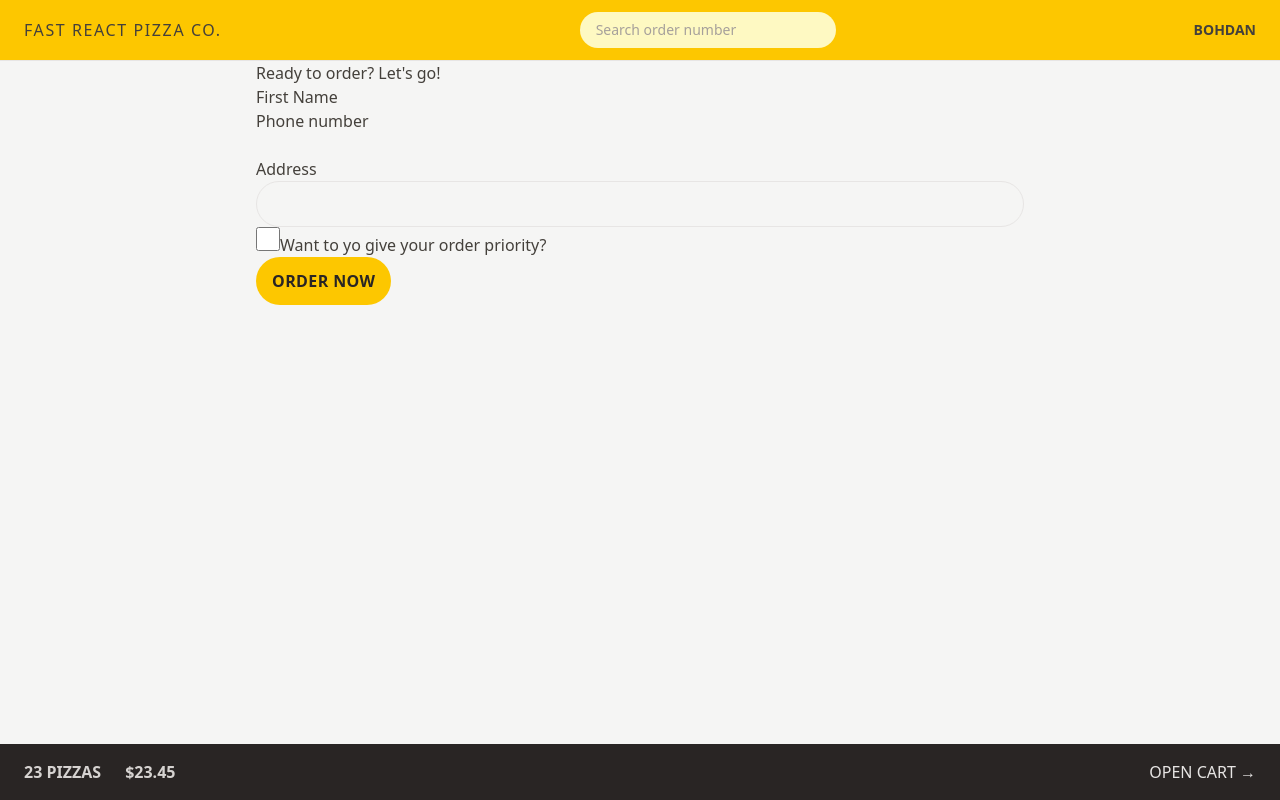
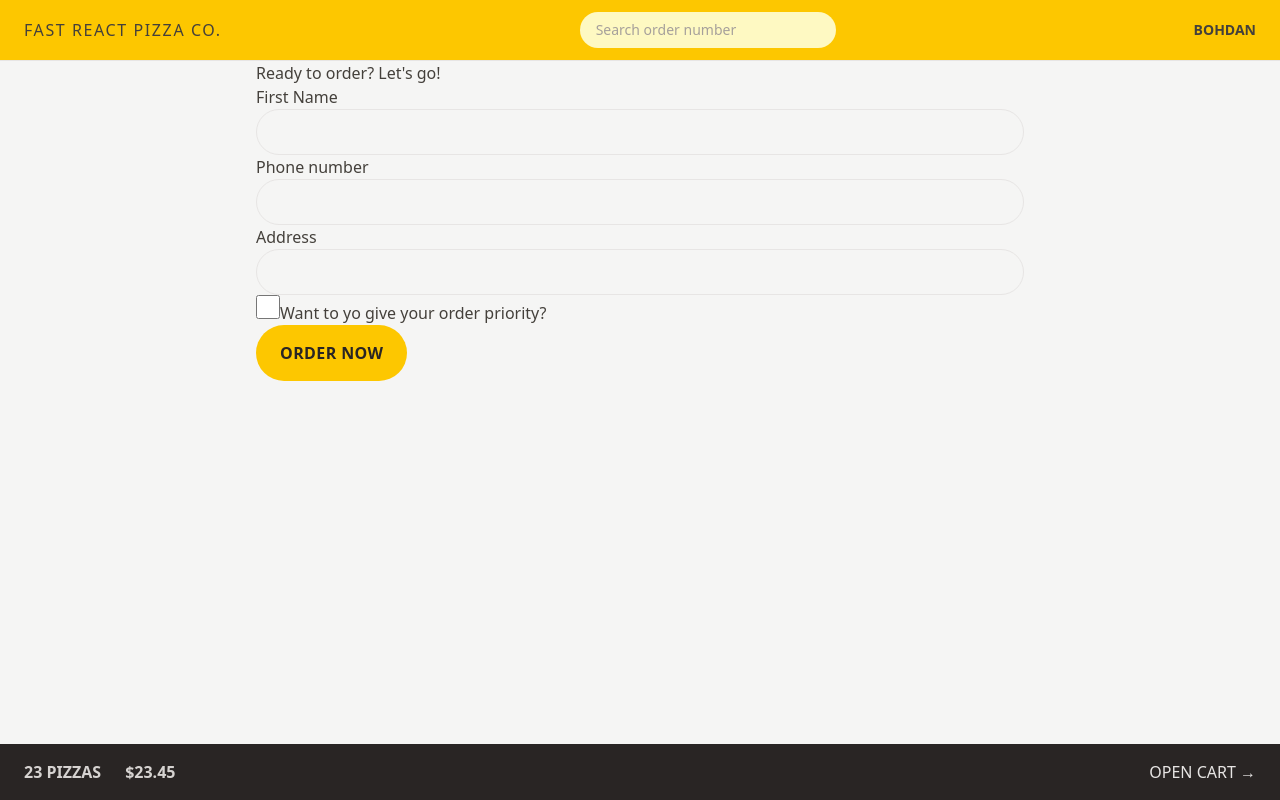
Before and after one commit to bagdenius/fast-react-pizza, a React (Vite) app: page /order/new in a window 1280 px wide. Built offline with nearby package versions, Linux system fonts and the light colour scheme.

Commit message:
feat: implement Button and LinkButton components; replace buttons with new components in Cart, CreateOrder, CreateUser, and Error components for consistent styling

```diff
--- a/src/features/cart/Cart.jsx
+++ b/src/features/cart/Cart.jsx
@@ -1,4 +1,6 @@
 import { Link } from 'react-router-dom';
+import LinkButton from '../../ui/LinkButton';
+import Button from '../../ui/Button';
 
 const fakeCart = [
   {
@@ -29,17 +31,12 @@
 
   return (
     <div>
-      <Link
-        to="/menu"
-        className="text-sm text-blue-500 hover:text-blue-700 hover:underline"
-      >
-        &larr; Back to menu
-      </Link>
+      <LinkButton to="/menu">&larr; Back to menu</LinkButton>
 
       <h2>Your cart, %NAME%</h2>
 
       <div>
-        <Link to="/order/new">Order pizzas</Link>
+        <Button to="/order/new">Order pizzas</Button>
         <button>Clear cart</button>
       </div>
     </div>
--- a/src/features/order/CreateOrder.jsx
+++ b/src/features/order/CreateOrder.jsx
@@ -1,6 +1,6 @@
-import { useState } from 'react';
 import { Form, redirect, useActionData, useNavigation } from 'react-router-dom';
 import { createOrder } from '../../services/apiRestaurant';
+import Button from '../../ui/Button';
 
 // https://uibakery.io/regex-library/phone-number
 const isValidPhone = (str) =>
@@ -47,13 +47,13 @@
       <Form method="POST">
         <div>
           <label>First Name</label>
-          <input type="text" name="customer" required />
+          <input type="text" name="customer" required className="input" />
         </div>
 
         <div>
           <label>Phone number</label>
           <div>
-            <input type="tel" name="phone" required />
+            <input type="tel" name="phone" required className="input" />
           </div>
           {formErrors?.phone && <p>{formErrors.phone}</p>}
         </div>
@@ -61,12 +61,7 @@
         <div>
           <label>Address</label>
           <div>
-            <input
-              type="text"
-              name="address"
-              required
-              className="w-full rounded-full border border-stone-200 px-4 py-2 text-sm transition-all duration-300 placeholder:text-stone-400 focus:ring focus:ring-yellow-400 focus:outline-none md:px-6 md:py-3"
-            />
+            <input type="text" name="address" required className="input" />
           </div>
         </div>
 
@@ -83,12 +78,9 @@
         </div>
 
         <div>
-          <button
-            disabled={isSubmitting}
-            className="inline-block rounded-full bg-yellow-400 px-4 py-3 font-semibold tracking-wide text-stone-800 uppercase transition-colors duration-300 hover:cursor-pointer hover:bg-yellow-300 focus:bg-yellow-300 focus:ring focus:ring-yellow-300 focus:ring-offset-2 focus:outline-none active:bg-slate-400 disabled:cursor-not-allowed disabled:bg-slate-600"
-          >
+          <Button disabled={isSubmitting}>
             {isSubmitting ? `Placing order...` : `Order now`}
-          </button>
+          </Button>
         </div>
         <input type="hidden" name="cart" value={JSON.stringify(cart)} />
       </Form>
--- a/src/features/user/CreateUser.jsx
+++ b/src/features/user/CreateUser.jsx
@@ -1,4 +1,5 @@
 import { useState } from 'react';
+import Button from '../../ui/Button';
 
 function CreateUser() {
   const [username, setUsername] = useState('');
@@ -18,12 +19,12 @@
         placeholder="Your full name"
         value={username}
         onChange={(e) => setUsername(e.target.value)}
-        className="w-72 bg-white"
+        className="input mb-8 w-72"
       />
 
       {username !== '' && (
         <div>
-          <button>Start ordering</button>
+          <Button>Start ordering</Button>
         </div>
       )}
     </form>
--- a/src/index.css
+++ b/src/index.css
@@ -1,40 +1,47 @@
-@import "tailwindcss";
+@import 'tailwindcss';
 
-/* body {
-  font-family: system-ui, -apple-system, BlinkMacSystemFont, "Segoe UI", Roboto,
-    Oxygen, Ubuntu, Cantarell, "Open Sans", "Helvetica Neue", sans-serif;
-  background-color: #f7f7f7;
-  color: #444;
+@layer components {
+  .input {
+    @apply w-full rounded-full border border-stone-200 px-4 py-2 text-sm transition-all duration-300 placeholder:text-stone-400 focus:ring focus:ring-yellow-400 focus:outline-none md:px-6 md:py-3;
+  }
 }
-
-.layout {
-  display: grid;
-  grid-template-rows: auto 1fr auto;
-  gap: 32px;
-  height: 100dvh;
-} */
 
 /* https://dev.to/afif/i-made-100-css-loaders-for-your-next-project-4eje */
 .loader {
   width: 45px;
   aspect-ratio: 0.75;
   --c: no-repeat linear-gradient(#333 0 0);
-  background: var(--c) 0% 50%, var(--c) 50% 50%, var(--c) 100% 50%;
+  background:
+    var(--c) 0% 50%,
+    var(--c) 50% 50%,
+    var(--c) 100% 50%;
   background-size: 20% 50%;
   animation: loading 1s infinite linear;
 }
 
 @keyframes loading {
   20% {
-    background-position: 0% 0%, 50% 50%, 100% 50%;
+    background-position:
+      0% 0%,
+      50% 50%,
+      100% 50%;
   }
   40% {
-    background-position: 0% 100%, 50% 0%, 100% 50%;
+    background-position:
+      0% 100%,
+      50% 0%,
+      100% 50%;
   }
   60% {
-    background-position: 0% 50%, 50% 100%, 100% 0%;
+    background-position:
+      0% 50%,
+      50% 100%,
+      100% 0%;
   }
   80% {
-    background-position: 0% 50%, 50% 50%, 100% 100%;
+    background-position:
+      0% 50%,
+      50% 50%,
+      100% 100%;
   }
 }
--- /dev/null
+++ b/src/ui/Button.jsx
@@ -0,0 +1,21 @@
+import { Link } from 'react-router-dom';
+
+const Button = ({ children, disabled, to }) => {
+  const className =
+    'inline-block rounded-full bg-yellow-400 px-4 py-3 font-semibold tracking-wide text-stone-800 uppercase transition-colors duration-300 hover:cursor-pointer hover:bg-yellow-300 focus:bg-yellow-300 focus:ring focus:ring-yellow-300 focus:ring-offset-2 focus:outline-none active:bg-slate-400 disabled:cursor-not-allowed disabled:bg-slate-600 sm:px-6 sm:py-4';
+
+  if (to)
+    return (
+      <Link to={to} className={className}>
+        {children}
+      </Link>
+    );
+
+  return (
+    <button disabled={disabled} className={className}>
+      {children}
+    </button>
+  );
+};
+
+export default Button;
--- a/src/ui/Error.jsx
+++ b/src/ui/Error.jsx
@@ -1,7 +1,7 @@
-import { useNavigate, useRouteError } from "react-router-dom";
+import { useNavigate, useRouteError } from 'react-router-dom';
+import LinkButton from './LinkButton';
 
 function Error() {
-  const navigate = useNavigate();
   const error = useRouteError();
 
   return (
@@ -11,7 +11,7 @@
         {error.status} {error.statusText}
       </p>
       <p>{error.data || error.message}</p>
-      <button onClick={() => navigate(-1)}>&larr; Go back</button>
+      <LinkButton to="-1">&larr; Go back</LinkButton>
     </div>
   );
 }
--- /dev/null
+++ b/src/ui/LinkButton.jsx
@@ -0,0 +1,22 @@
+import { Link, useNavigate } from 'react-router-dom';
+
+const LinkButton = ({ children, to }) => {
+  const navigate = useNavigate();
+  const className =
+    'text-sm text-blue-500 hover:text-blue-700 hover:underline hover:cursor-pointer';
+
+  if (to === `-1`)
+    return (
+      <button onClick={() => navigate(-1)} className={className}>
+        {children}
+      </button>
+    );
+
+  return (
+    <Link to={to} className={className}>
+      {children}
+    </Link>
+  );
+};
+
+export default LinkButton;
```
